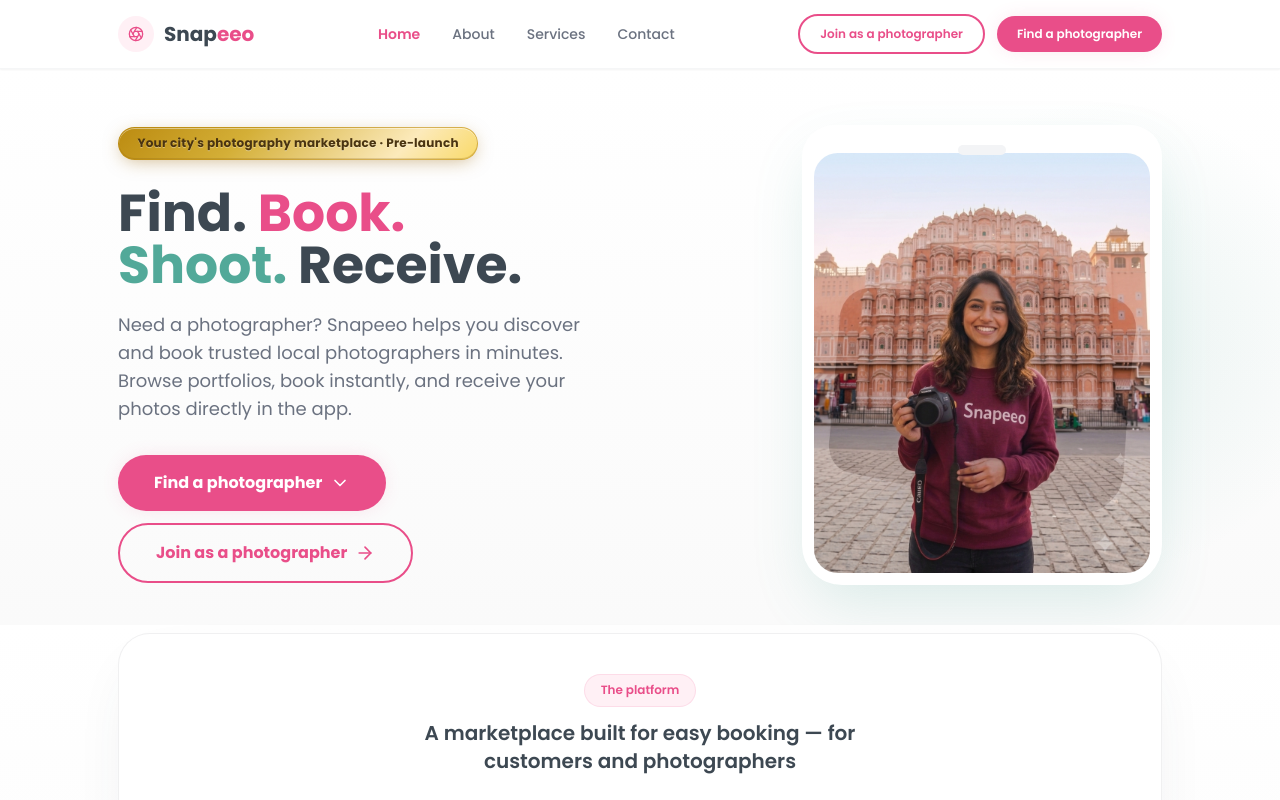
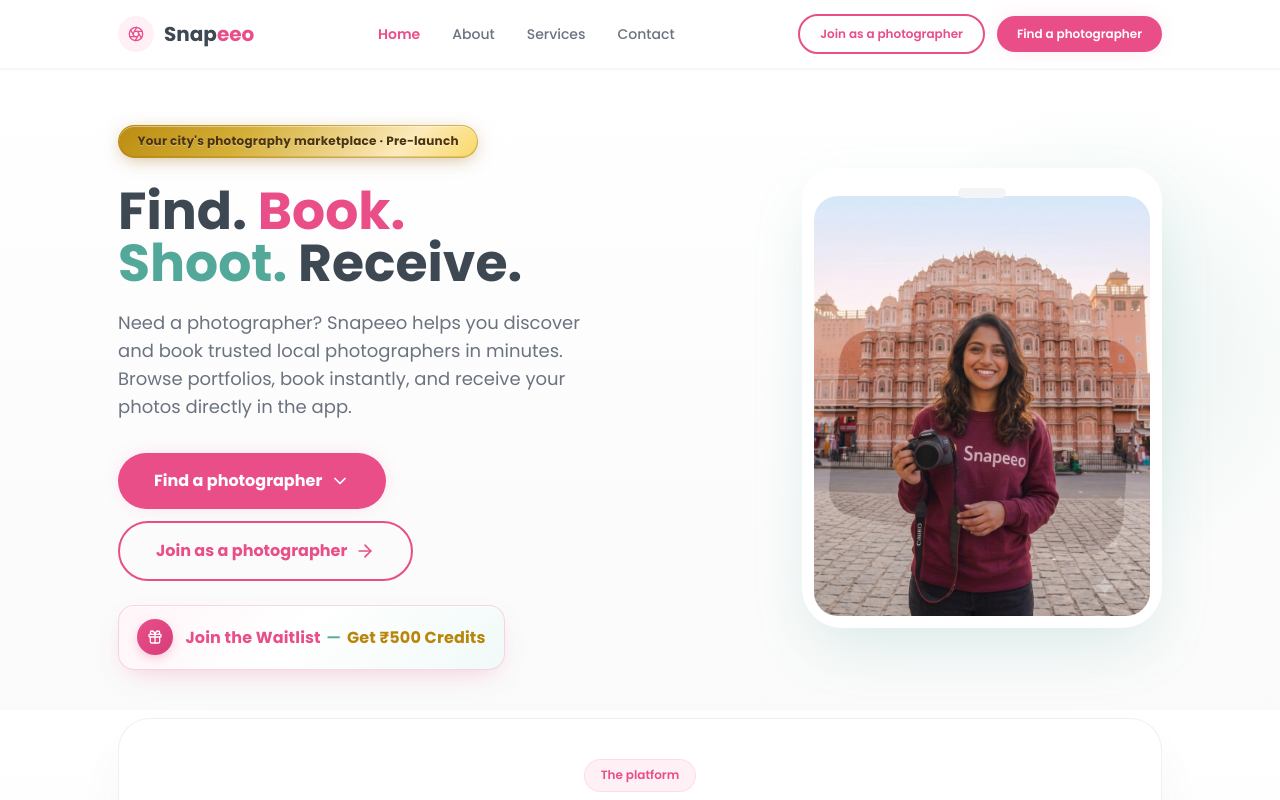
Before and after one commit to adminsnapeeo/snapeeo-marketing, a React (Vite) app: page / in a window 1280 px wide. Shown: the top 800 px of the page. Built offline with nearby package versions, Linux system fonts and the light colour scheme.

Commit message:
Design updates

```diff
--- a/src/components/home/Hero.tsx
+++ b/src/components/home/Hero.tsx
@@ -1,4 +1,4 @@
-import { ArrowRight, ChevronDown } from 'lucide-react';
+import { ArrowRight, ChevronDown, Gift } from 'lucide-react';
 import { IMAGE_DIR } from '../../config/images';
 import { ResponsiveImage } from '../ui/ResponsiveImage';
 import { Button } from '../ui/Button';
@@ -47,6 +47,18 @@
                 <ArrowRight className="h-5 w-5 shrink-0" />
               </Button>
             </div>
+            <div className="hero-waitlist-promo mx-auto mt-6 w-fit max-w-full lg:mx-0">
+              <span className="hero-waitlist-promo-icon" aria-hidden="true">
+                <Gift className="h-4 w-4" />
+              </span>
+              <p className="hero-waitlist-promo-text">
+                <span className="hero-waitlist-promo-lead">Join the Waitlist</span>
+                <span className="hero-waitlist-promo-separator" aria-hidden="true">
+                  —
+                </span>
+                <span className="hero-waitlist-promo-credits">Get ₹500 Credits</span>
+              </p>
+            </div>
           </div>
 
           <div className="animate-fade-in relative z-[1] flex justify-center lg:justify-end">
--- a/src/index.css
+++ b/src/index.css
@@ -542,6 +542,62 @@
     .hero-pill-gold::after {
       animation: none;
       opacity: 0;
+    }
+  }
+
+  .hero-waitlist-promo {
+    display: inline-flex;
+    align-items: center;
+    gap: 0.75rem;
+    max-width: 100%;
+    padding: 0.85rem 1.15rem;
+    border-radius: 1rem;
+    background: linear-gradient(135deg, #fff5f9 0%, #ffffff 45%, #f0faf8 100%);
+    border: 1px solid rgba(233, 78, 137, 0.22);
+    box-shadow:
+      0 10px 28px -12px rgba(233, 78, 137, 0.35),
+      inset 0 1px 0 rgba(255, 255, 255, 0.9);
+  }
+
+  .hero-waitlist-promo-icon {
+    display: inline-flex;
+    flex-shrink: 0;
+    align-items: center;
+    justify-content: center;
+    width: 2.25rem;
+    height: 2.25rem;
+    border-radius: 9999px;
+    color: #ffffff;
+    background: linear-gradient(135deg, #e94e89 0%, #d63d78 100%);
+    box-shadow: 0 4px 14px -4px rgba(233, 78, 137, 0.55);
+  }
+
+  .hero-waitlist-promo-text {
+    margin: 0;
+    font-size: 0.9375rem;
+    font-weight: 700;
+    line-height: 1.35;
+    letter-spacing: 0.01em;
+    text-wrap: balance;
+  }
+
+  .hero-waitlist-promo-lead {
+    color: #e94e89;
+  }
+
+  .hero-waitlist-promo-separator {
+    margin: 0 0.35rem;
+    color: #52a999;
+    font-weight: 600;
+  }
+
+  .hero-waitlist-promo-credits {
+    color: #b8860b;
+  }
+
+  @media (min-width: 640px) {
+    .hero-waitlist-promo-text {
+      font-size: 1rem;
     }
   }
 
```
